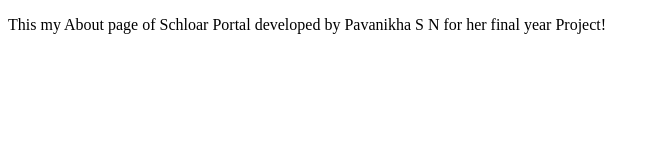
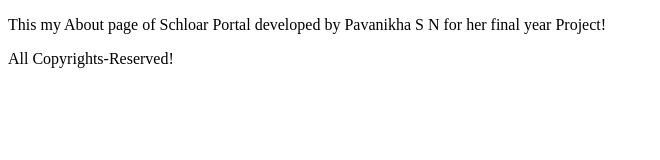
Before and after one commit to Pavanikha-codes/git-tutorial, a plain HTML site: page about.html in a window 1280 px wide. Shown: the whole page, without its empty margins (0-660 px from the left). Drawn offline with Linux system fonts and the light colour scheme.

Commit message:
added footer

```diff
--- a/about.html
+++ b/about.html
@@ -12,4 +12,9 @@
     This my About page of Schloar Portal developed by Pavanikha S N for her final year Project!
 </p>
 </body>
+<footer>
+All Copyrights-Reserved!
+
+</footer>
+
 </html>
```
